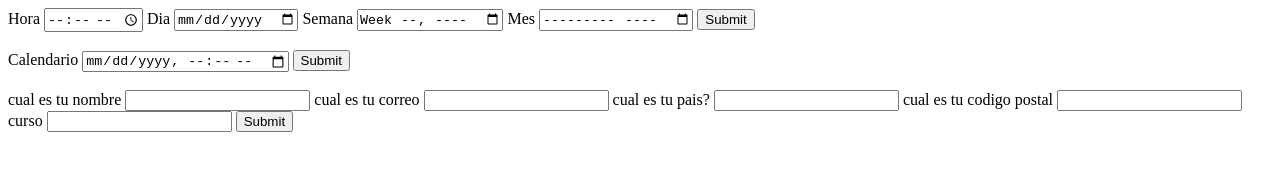
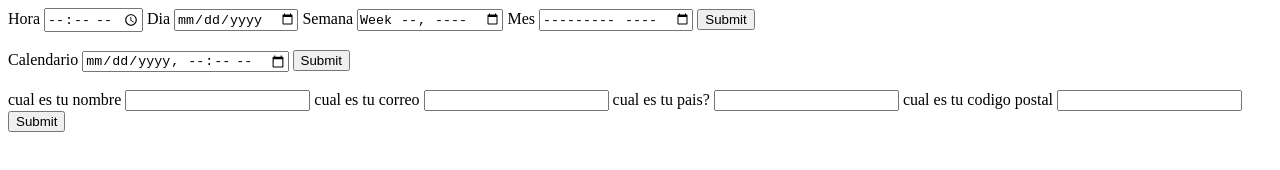
Before and after one commit to miguelsanchezco/html_css_platzi_course, a plain HTML site: page class_18_Calendario/index.html in a window 1280 px wide. Drawn offline with Linux system fonts and the light colour scheme.

Commit message:
Bloque de codigo comentado en index.hmtl del proyecto calendario.

```diff
--- a/class_18_Calendario/index.html
+++ b/class_18_Calendario/index.html
@@ -54,7 +54,7 @@
             <span>cual es tu codigo postal</span>
             <input type="text" name=zip-code id="zip-code" autocomplete="postal-code" required>
         </label>
-        <label for="cursos">
+        <!-- <label for="cursos">
             <span>curso</span>
                 <input list="cursos">
                 <datalist id='cursos'>
@@ -63,7 +63,7 @@
                     <option value="CSS3"></option>
                     <option value="TypeScript"></option>
                 </datalist>
-        </label>
+        </label> -->
         <input type="submit">
     </form>
 </body>
```
